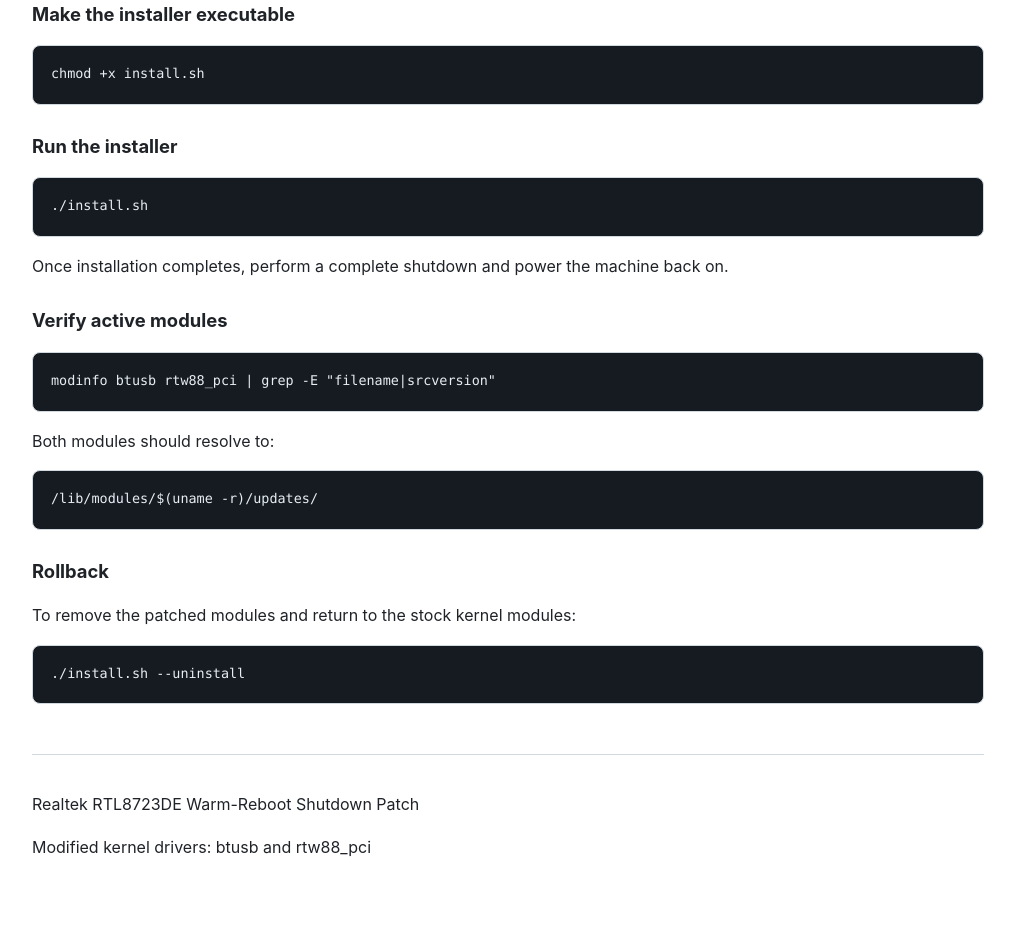
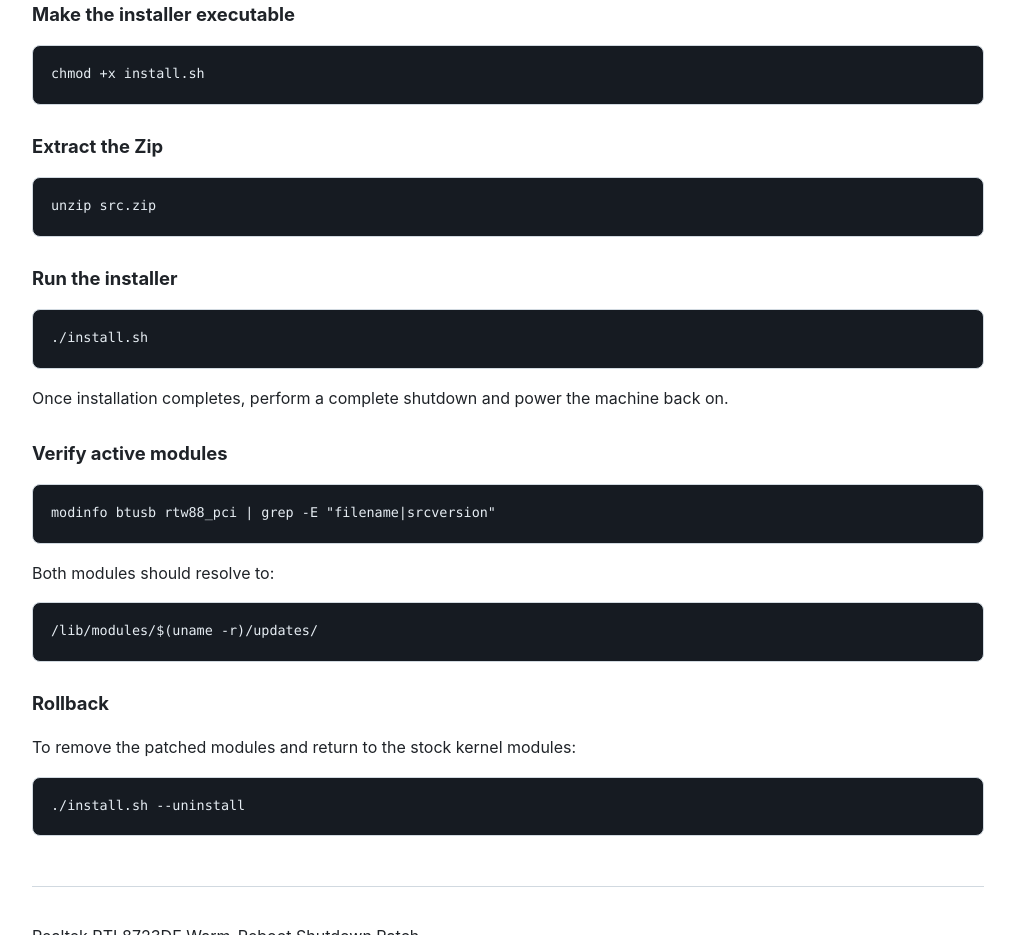
Before and after one commit to sudo-WearTherinG/linux-rtl8723de-driver-patch, a plain HTML site: page apply_yourself_guide.html in a window 1280 px wide. Shown: the part 6650-7585 px from the top of the page, without its empty margins (132-1147 px from the left). Drawn offline with Linux system fonts and the light colour scheme.

Commit message:
Update apply_yourself_guide.html

```diff
--- a/apply_yourself_guide.html
+++ b/apply_yourself_guide.html
@@ -556,6 +556,10 @@ directory and use the provided installation script.
 
 <pre><code>chmod +x install.sh</code></pre>
 
+<h3>Extract the Zip</h3>
+
+<pre><code>unzip src.zip</code></pre>
+
 <h3>Run the installer</h3>
 
 <pre><code>./install.sh</code></pre>
```
